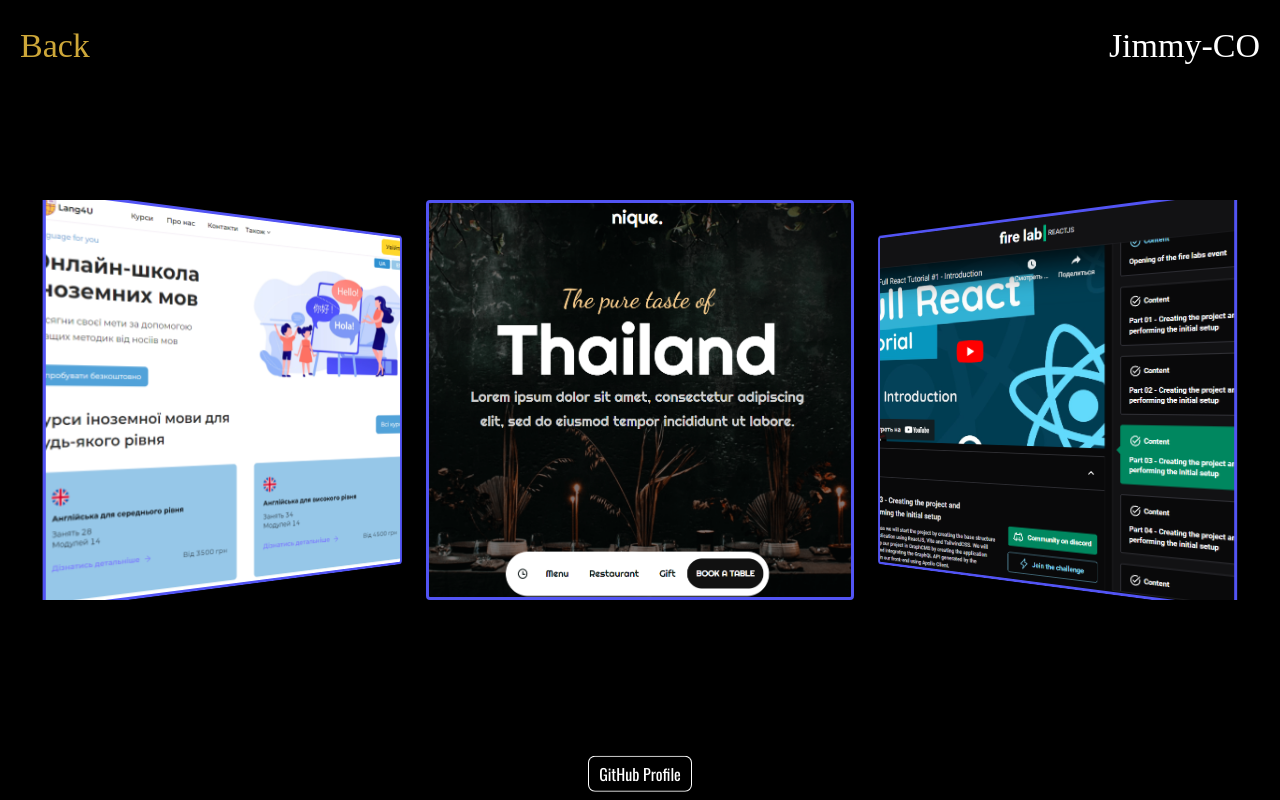
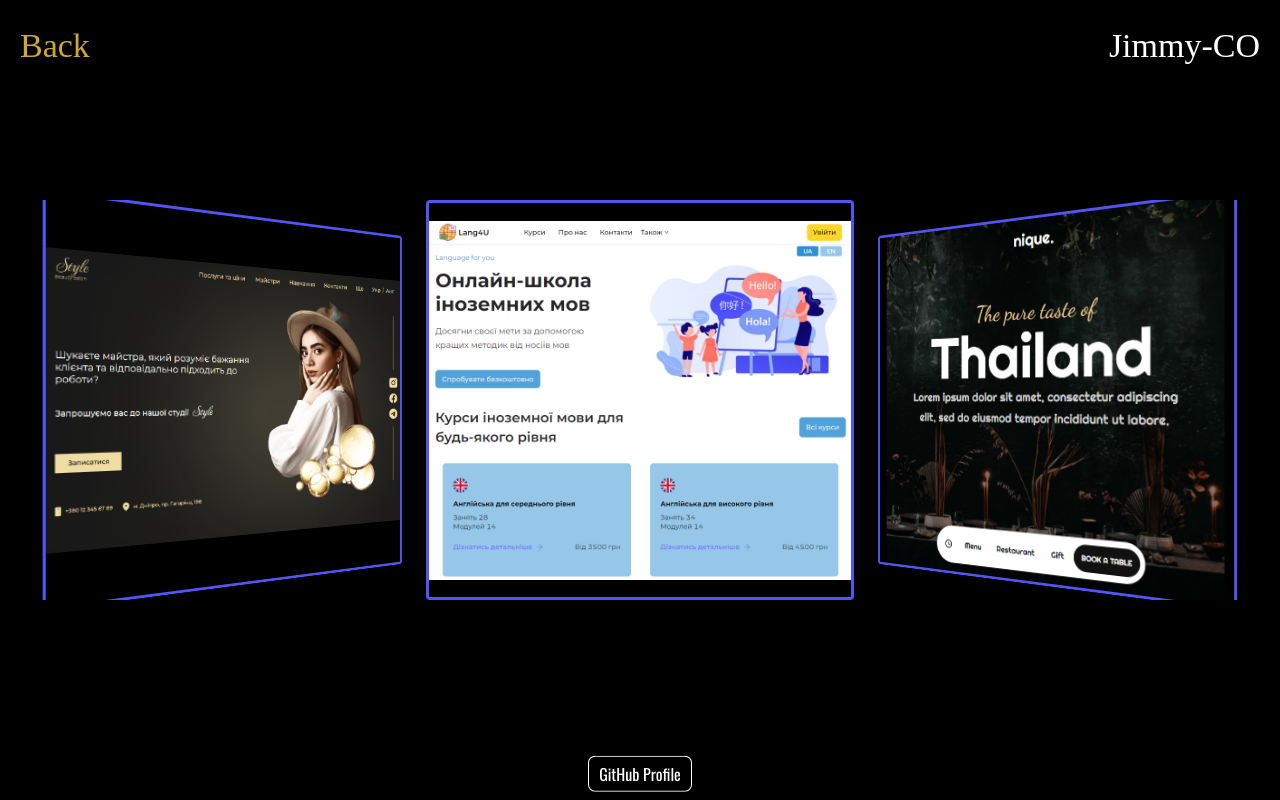
Before and after one commit to DmitryMass/Updated_Portfolio, a React (Vite) app: page /portfolio in a window 1280 px wide. Built offline with nearby package versions, Linux system fonts and the light colour scheme; a web font is replaced by a local one.

Commit message:
added new project

```diff
--- a/src/components/GalleryItem/galleryItem.scss
+++ b/src/components/GalleryItem/galleryItem.scss
@@ -47,25 +47,38 @@
 
 .lang4u {
   background-image: url('../../assets/images/lang4u.png');
+  background-size: contain;
 }
 .honey {
   background-image: url('../../assets/images/honey.png');
+  background-size: contain;
 }
 .wallet {
   background-image: url('../../assets/images/j-wallet.png');
+  background-size: contain;
 }
 .firelab {
   background-image: url('../../assets/images/firelab.png');
+  background-size: contain;
 }
 .rnmJs {
   background-image: url('../../assets/images/rnm-js.png');
+  background-size: contain;
 }
 .rnmTs {
   background-image: url('../../assets/images/rnm-ts.png');
+  background-size: contain;
 }
 .reactQuiz {
   background-image: url('../../assets/images/react-quiz.png');
+  background-size: contain;
 }
 .restaurant {
   background-image: url('../../assets/images/restaurant.png');
+  background-size: contain;
 }
+
+.beauty {
+  background-image: url('../../assets/images/beautySalon.png');
+  background-size: contain;
+}
--- a/src/components/constants/constants.ts
+++ b/src/components/constants/constants.ts
@@ -3,6 +3,14 @@ import { IWorksGallery } from '@/types/types';
 const worksGallery: IWorksGallery[] = [
   {
     id: 1,
+    photo: 'beauty',
+    title: 'Style',
+    description: 'Beauty Salon. Team project. MERN + TS',
+    projectLink: 'https://beauty-style.netlify.app/',
+    githubLink: 'https://github.com/DmitryMass/Beauty_Project',
+  },
+  {
+    id: 2,
     photo: 'lang4u',
     title: 'Lang4U',
     description:
@@ -11,7 +19,7 @@ const worksGallery: IWorksGallery[] = [
     githubLink: 'https://github.com/DmitryMass/Lang4U_Project',
   },
   {
-    id: 2,
+    id: 3,
     photo: 'restaurant',
     title: 'Restaurant',
     description: 'Restaurant. React + Typescript / NodeJs Express Nodemailer',
@@ -19,7 +27,7 @@ const worksGallery: IWorksGallery[] = [
     githubLink: 'https://github.com/DmitryMass/Restaurant',
   },
   {
-    id: 3,
+    id: 4,
     photo: 'firelab',
     title: 'FireLab',
     description:
@@ -29,7 +37,7 @@ const worksGallery: IWorksGallery[] = [
   },
 
   {
-    id: 4,
+    id: 5,
     photo: 'wallet',
     title: 'Wallet App',
     description: 'React / RTK(Query) / Webpack / PropTypes / MockApi etc',
@@ -37,7 +45,7 @@ const worksGallery: IWorksGallery[] = [
     githubLink: 'https://github.com/DmitryMass/Wallet-App_ftech',
   },
   {
-    id: 5,
+    id: 6,
     photo: 'rnmTs',
     title: 'Rick and Morty (TS)',
     description: 'React + Typescript / Redux (Toolkit/Query) / RicknMorty Api',
@@ -45,7 +53,7 @@ const worksGallery: IWorksGallery[] = [
     githubLink: 'https://github.com/DmitryMass/Rick_N_Morty_TS-version',
   },
   {
-    id: 6,
+    id: 7,
     photo: 'rnmJs',
     title: 'Rick and Morty',
     description: 'React / Redux (Thunk) / Webpack / RicknMorty Api',
@@ -53,7 +61,7 @@ const worksGallery: IWorksGallery[] = [
     githubLink: 'https://github.com/DmitryMass/Rick_And_Morty_React-Redux',
   },
   {
-    id: 7,
+    id: 8,
     photo: 'honey',
     title: 'Honey Paradise',
     description: 'React / Redux / NodeJS(Express / MongoDB) etc',
@@ -61,7 +69,7 @@ const worksGallery: IWorksGallery[] = [
     githubLink: 'https://github.com/DmitryMass/Honey-App-Client',
   },
   {
-    id: 8,
+    id: 9,
     photo: 'reactQuiz',
     title: 'React Quiz (тестовое)',
     description: 'React / Typescript / Tailwind',
```
Also changed, not shown: src/assets/images/beautySalon.png (added).
